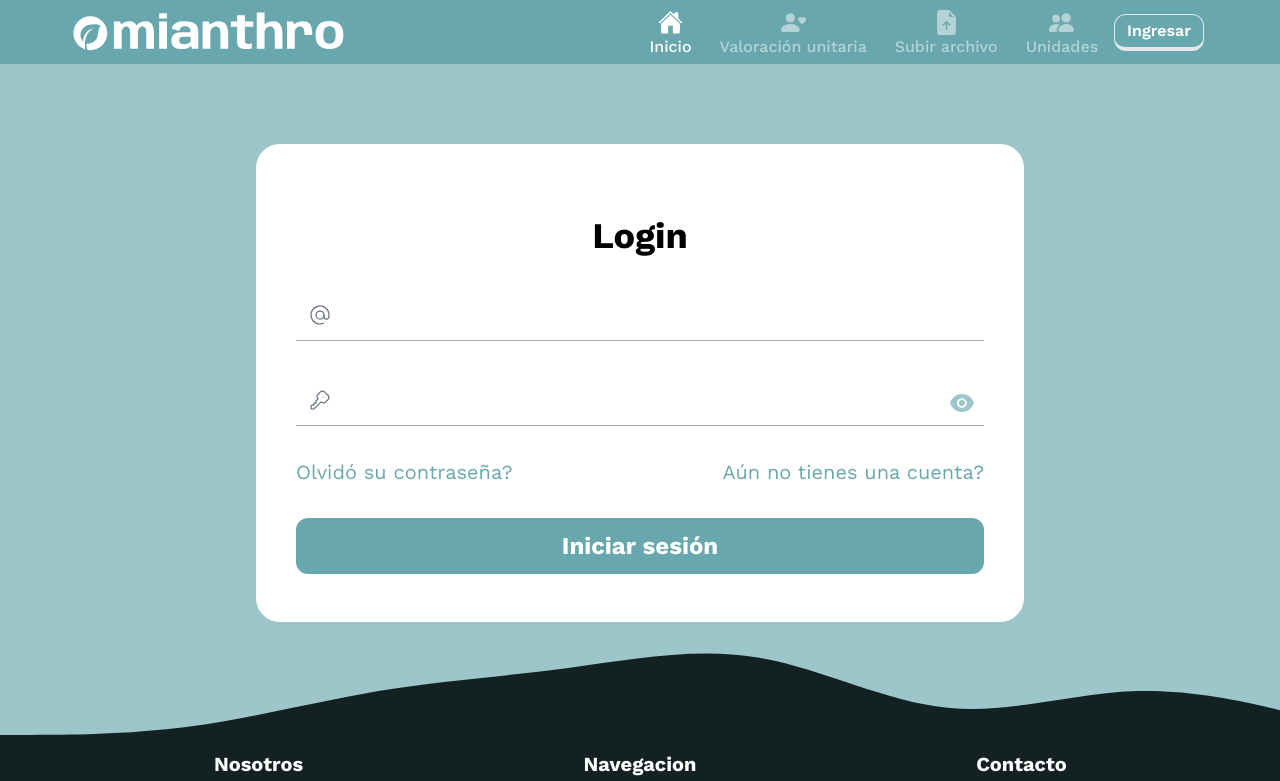
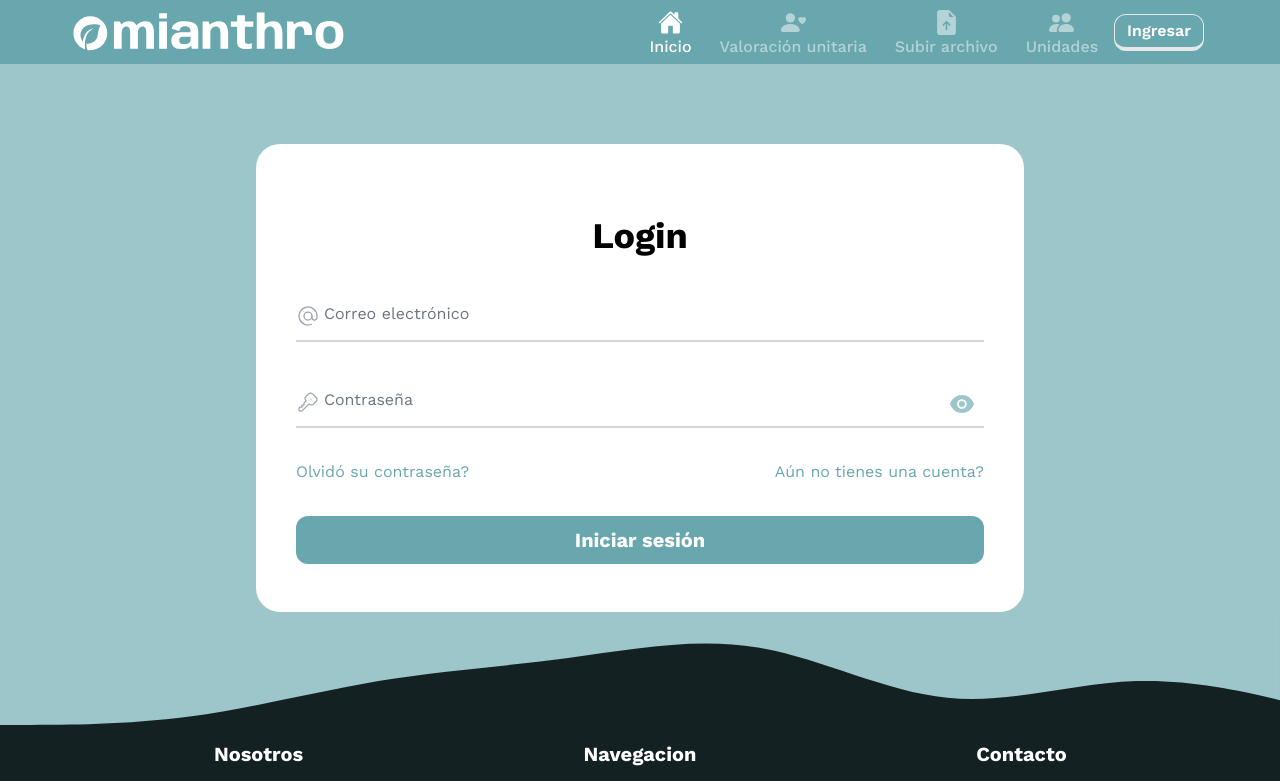
Before and after one commit to EstebanV23/coex-project, a React (Vite) app in the folder front/: page /login in a window 1280 px wide. Shown: the top 781 px of the page. Built offline with nearby package versions, Linux system fonts and the light colour scheme; what handsontable would draw is missing.

Commit message:
Agregando el modal

```diff
--- a/front/index.html
+++ b/front/index.html
@@ -13,6 +13,7 @@
 </head>
 
 <body class="bg-primary-blue-300">
+  <div id="modal-root"></div>
   <div id="loading-root"></div>
   <div id="root"></div>
   <script type="module" src="/src/main.jsx"></script>
--- a/front/src/components/Card.jsx
+++ b/front/src/components/Card.jsx
@@ -5,6 +5,7 @@ export default function Card ({ children, title, to, needVerify = true }) {
   const { isLogged, isVerified } = useUser()
   const textButtonLog = (!isLogged && 'Inicia sesión') || (needVerify && (!isVerified && 'Verifícate')) || 'Utilizar'
   const classNotAuth = 'opacity-50 cursor-not-allowed'
+
   return (
     <div className='flex flex-col items-center text-center gap-3 bg-white rounded-[3rem] px-6 py-4 basis-[330px]'>
       <h2 className='text-primary-blue font-bold text-2xl'>{title}</h2>
--- a/front/src/components/ChangePassword.jsx
+++ b/front/src/components/ChangePassword.jsx
@@ -70,31 +70,29 @@ export default function ChangePassword () {
                   error={errors}
                   name='oldPassword'
                   autoComplete='off'
-                  placeholder='Antigua contraseña'
+                  textLabel='Antigua contraseña'
                   type={showPasswordOld ? 'text' : 'password'}
                 />
                 <EyePassword setState={setShowPasswordOld} state={showPasswordOld} />
               </div>
               <div className='relative'>
                 <Input
-                  id='password'
                   icon={<TbPassword size={23} />}
                   error={errors}
                   type={showPassword ? 'text' : 'password'}
                   name='password'
                   autoComplete='off'
-                  placeholder='Nueva contraseña'
+                  textLabel='Nueva contraseña'
                 />
                 <EyePassword setState={setShowPassword} state={showPassword} />
               </div>
               <Input
-                id='passwordConfirm'
                 icon={<TbPassword size={23} />}
                 error={errors}
                 type={showPassword ? 'text' : 'password'}
                 name='passwordConfirm'
                 autoComplete='off'
-                placeholder='Repite tu nueva contraseña'
+                textLabel='Repite tu nueva contraseña'
               />
               <Button type='submit' className='text-xl py-2'>Enviar</Button>
             </form>
--- a/front/src/components/EditProfile.jsx
+++ b/front/src/components/EditProfile.jsx
@@ -49,43 +49,37 @@ export default function EditProfile () {
       >
         {
           ({ errors, handleSubmit }) =>
-            <form action='' className='flex flex-col gap-3' onSubmit={handleSubmit}>
+            <form action='' className='flex flex-col gap-6' onSubmit={handleSubmit}>
               <div className='flex flex-col gap-3 md:flex-row'>
                 <Input
-                  id='name'
                   icon={<BsPersonFill size={23} />}
                   error={errors}
                   name='name'
                   autoComplete='off'
-                  placeholder='Nombres'
+                  textLabel='Nombres'
                 />
                 <Input
-                  id='surname'
                   icon={<BsPersonFill size={23} />}
                   error={errors}
                   name='surname'
                   autoComplete='off'
-                  placeholder='Apellidos'
+                  textLabel='Apellidos'
                 />
               </div>
-              <div className='flex flex-col gap-3'>
               <Input
-                  id='email'
                 icon={<MdOutlineAlternateEmail size={23} />}
                 error={errors}
                 name='email'
                 autoComplete='off'
-                  placeholder='Email. ej: ejemplo@midominio.com'
+                textLabel='Correo electrónico'
               />
               <Input
-                  id='phone'
                 icon={<AiTwotonePhone size={23} />}
                 error={errors}
                 name='phone'
                 autoComplete='off'
-                  placeholder='Telefono. ej: 3156254789'
+                textLabel='Telefono'
               />
-              </div>
               {errorEdit && <p className='text-xl text-error'>El correo al que tratas de cambiar ya está registrado</p>}
               <Button type='submit' className='text-xl py-2'>Enviar</Button>
             </form>
--- a/front/src/components/EmailForgotPassword.jsx
+++ b/front/src/components/EmailForgotPassword.jsx
@@ -46,9 +46,9 @@ export default function EmailForgotPassword () {
               icon={<MdOutlineAlternateEmail size={23} />}
               name='email'
               type='email'
+              textLabel='Correo electrónico'
               autoComplete='on'
               error={errors}
-              placeholder='Email. ej: ejemplo@dominio.com'
             />
             <Button type='submit' className='text-primary-blue py-3 border-primary-blue hover:bg-primary-blue hover:text-white transition-all duration-500'>Enviar</Button>
           </form>
--- a/front/src/components/File.jsx
+++ b/front/src/components/File.jsx
@@ -4,6 +4,7 @@ import ViwerExcel from './ViwerExcel'
 import LoadingComponents from './LoadingComponents'
 import { shallow } from 'zustand/shallow'
 import { useNavbarStore } from '../stores/useNavbarStore'
+import { useUserStore } from '../stores/useUserStore'
 
 export default function File () {
   const [fileData, setFileData] = useState(null)
@@ -11,6 +12,7 @@ export default function File () {
     setFileData(e)
   }
   const { hiddenTrue } = useNavbarStore(store => store, shallow)
+  const { token } = useUserStore(store => store, shallow)
   const [data, setData] = useState(null)
   const [loading, setLoading] = useState(false)
   useEffect(() => {
@@ -29,7 +31,7 @@ export default function File () {
           method: 'POST',
           body: f
         }
-        fetch('https://mianthroapi.onrender.com/multi/mitoken', options)
+        fetch(`https://mianthroapi.onrender.com/multi/${token}`, options)
           .then(response => response.json())
           .then(response => {
             setData(response)
--- a/front/src/components/Input.jsx
+++ b/front/src/components/Input.jsx
@@ -1,17 +1,18 @@
 import { ErrorMessage, Field } from 'formik'
 
-export default function Input ({ children, icon, error, name, ...props }) {
+export default function Input ({ children, textLabel, icon, error, name, ...props }) {
   return (
     <div className='w-full'>
-      <div className='relative'>
-        <Field className='px-4 py-3.5 w-full text-base text-gray-900 border-b border-b-[#5757577e] appearance-none dark:text-white dark:border-gray-600 dark:focus:border-secondary-blue-700 focus:outline-none focus:ring-0 focus:border-secondary-blue-700 peer' name={name} placeholder=" " {...props}>
+      <div className='relative z-0'>
+        <Field className='block rounded-t-lg py-3.5 px-7 w-full text-base text-gray-900 bg-transparent border-0 border-b-2 border-gray-300 appearance-none dark:text-white dark:border-gray-600 dark:focus:border-primary-blue-500 focus:outline-none focus:ring-0 focus:border-primary-blue-600 peer' name={name} id={name} placeholder=' ' {...props}>
           {children}
         </Field>
         <label
-          className='absolute text-base text-gray-500 dark:text-gray-400 duration-300 transform -translate-y-4 scale-75 top-2 z-10 origin-[0] dark:bg-gray-900 peer-focus:px-2 peer-focus:text-primary-blue-600 peer-focus:dark:text-primary-blue-500 peer-placeholder-shown:scale-100 peer-placeholder-shown:-translate-y-1/2 peer-placeholder-shown:top-1/2 peer-focus:top-2 peer-focus:scale-75 peer-focus:-translate-y-4 left-3'
+          className='absolute text-base cursor-text text-gray-500 dark:text-gray-400 duration-300 transform -translate-y-5 translate-x-7 scale-75 top-3.5 z-10 origin-[0] peer-focus:left-0 peer-focus:text-primary-blue-600 peer-focus:dark:text-primary-blue-500 peer-placeholder-shown:scale-100 peer-placeholder-shown:translate-y-0 peer-focus:scale-75 peer-focus:-translate-y-5 '
           htmlFor={name}
-        >{icon}
+        >{textLabel}
         </label>
+        <i className='absolute left-0 top-4 text-gray-400 peer-focus:text-primary-blue-600 peer-focus:dark:text-primary-blue-500'>{icon}</i>
       </div>
       <ErrorMessage name={name} component={() => <p className='text-error-600 font-bold mt-1'>{error[name]}</p>} />
     </div>
--- a/front/src/components/LinksNavbar.jsx
+++ b/front/src/components/LinksNavbar.jsx
@@ -1,6 +1,8 @@
 import { NavLink } from 'react-router-dom'
 import linksRouters from '../constants/linksRouters'
 import sweetAlert from './../constants/sweetAlert'
+import Login from './Login'
+import Modal from './Modal'
 
 export default function LinksNavbar () {
   const stylesDefault = 'flex flex-col items-center h-full pt-1 px-3 rounded-2xl transition-all duration-400 ease-in-out text-white font-medium text-lg md:text-base hover:text-primary-blue hover:bg-white hover:font-bolder'
@@ -13,7 +15,7 @@ export default function LinksNavbar () {
 
   function handleClickLogged (e) {
     e.preventDefault()
-    sweetAlert('No tienes una sesión iniciada', 'Debes iniciar sesión con tu cuenta para ingresar a este apartado', 'info')
+    return <Modal><Login /></Modal>
   }
 
   return linksRouters().map(link => {
--- a/front/src/components/Login.jsx
+++ b/front/src/components/Login.jsx
@@ -53,6 +53,7 @@ export default function Login () {
                 icon={<EmailIcon />}
                 type='email'
                 name='email'
+                textLabel='Correo electrónico'
                 error={errors}
               />
 
@@ -61,6 +62,7 @@ export default function Login () {
                   icon={<PasswordIcon />}
                   type={showPassword ? 'text' : 'password'}
                   name='password'
+                  textLabel='Contraseña'
                   error={errors}
                   autoComplete='off'
                 />
@@ -72,19 +74,19 @@ export default function Login () {
               <div className='flex flex-col sm:flex-row justify-between w-full text-center gap-3'>
                 <NavLink
                   to='/forgot-password'
-                  className='text-xl text-primary-blue-500 hover:text-slate-700 hover:underline ease-in-out duration-200'
+                  className='text-base text-primary-blue-500 hover:text-slate-700 hover:underline ease-in-out duration-200'
                 >Olvidó su contraseña?
                 </NavLink>
                 <NavLink
                   to='/register'
-                  className='text-xl text-primary-blue-500 hover:text-slate-700 hover:underline ease-in-out duration-200'
+                  className='text-base text-primary-blue-500 hover:text-slate-700 hover:underline ease-in-out duration-200'
                 >Aún no tienes una cuenta?
                 </NavLink>
               </div>
 
               <button
                 type='submit'
-                className='bg-primary-blue text-white h-14 w-full rounded-xl text-2xl font-bold hover:bg-primary-blue-600 ease-in-out duration-200'
+                className='bg-primary-blue text-white h-12 w-full rounded-xl text-xl font-bold hover:bg-primary-blue-600 ease-in-out duration-200'
               >
                 Iniciar sesión
               </button>
--- /dev/null
+++ b/front/src/components/Modal.jsx
@@ -0,0 +1,18 @@
+import { createPortal } from 'react-dom'
+import { AiOutlineClose } from 'react-icons/ai'
+import { useModalStore } from '../stores/useModalStore'
+
+export default function Modal ({ children, title }) {
+  const { isOpen, open, close } = useModalStore()
+
+  return createPortal(
+    <div className='w-screen h-screen fixed top-0 left-0 bg-black bg-opacity-50 z-50 flex items-center justify-center'>
+      <div className='relative w-[500px] bg-white min-h-[100px] rounded-3xl shadow-xl p-5'>
+        {title && <div className='flex justify-between mb-5 pb-5 border-b-2 border-primary-blue-200 pr-10 text-primary-blue-800'>{title}</div>}
+        {children}
+        <button onClick={() => open()} className='absolute right-5 top-5 hover:bg-gray-200 rounded-full px-2 py-1 ease-in-out duration-300'><AiOutlineClose size={20} fill='#264446' /></button>
+      </div>
+    </div>,
+    document.getElementById('modal-root')
+  )
+}
--- a/front/src/components/Register.jsx
+++ b/front/src/components/Register.jsx
@@ -79,36 +79,36 @@ export default function Register () {
 
                 <div className='flex flex-col md:flex-row gap-6 w-full'>
                   <Input
-                    disabled={loading} icon={<BsPersonFill size={22} />} type='text' placeholder='Nombres' name='name' error={errors}
+                    disabled={loading} icon={<BsPersonFill size={22} />} type='text' textLabel='Nombres' name='name' error={errors}
                   />
                   <Input
-                    disabled={loading} icon={<BsPersonFill size={22} />} type='text' placeholder='Apellidos' name='surname' error={errors}
+                    disabled={loading} icon={<BsPersonFill size={22} />} type='text' textLabel='Apellidos' name='surname' error={errors}
                   />
                 </div>
                 <div className='flex flex-col md:flex-row gap-6 w-full'>
                   <Input
-                    disabled={loading} icon={<AiTwotonePhone size={22} />} type='text' placeholder='Telefono' name='phone' error={errors}
+                    disabled={loading} icon={<AiTwotonePhone size={22} />} type='text' textLabel='Telefono' name='phone' error={errors}
                   />
                   <Input
-                    disabled={loading} icon={<MdOutlineAlternateEmail size={22} />} type='text' placeholder='Correo electrónico' name='email' error={errors}
+                    disabled={loading} icon={<MdOutlineAlternateEmail size={22} />} type='text' textLabel='Correo electrónico' name='email' error={errors}
                   />
                 </div>
                 <div className='flex flex-col md:flex-row gap-6 w-full'>
                   <div className='w-full relative'>
                     <Input
-                      disabled={loading} autoComplete='off' icon={<TbPassword size={22} />} type={showPassword ? 'text' : 'password'} placeholder='Contraseña' name='password' error={errors}
+                      disabled={loading} autoComplete='off' icon={<TbPassword size={22} />} type={showPassword ? 'text' : 'password'} textLabel='Contraseña' name='password' error={errors}
                     />
 
                     <EyePassword state={showPassword} setState={setShowPassword} />
                   </div>
 
                   <Input
-                    disabled={loading} autoComplete='off' icon={<TbPassword size={22} />} type={showPassword ? 'text' : 'password'} placeholder='Repetir contraseña' name='secondPassword' error={errors}
+                    disabled={loading} autoComplete='off' icon={<TbPassword size={22} />} type={showPassword ? 'text' : 'password'} textLabel='Repetir contraseña' name='secondPassword' error={errors}
                   />
                 </div>
                 <div className='flex flex-col items-start justify-between w-full'>
-                  <Link to='/login' className='text-primary-blue text-xl'>Ya tienes una cuenta?</Link>
-                  {emailDuplicate && <p className='text-error text-xl'>Este correo ya se encuentra registrado</p>}
+                  <Link to='/login' className='text-primary-blue text-base'>Ya tienes una cuenta?</Link>
+                  {emailDuplicate && <p className='text-error text-base'>Este correo ya se encuentra registrado</p>}
                 </div>
                 <Button disabled={loading} type='submit' className='py-2 transition-all duration-500 text-xl text-primary-blue font-bold hover:bg-primary-blue hover:text-white border-primary-blue'>{loading ? <LoadingComponents size={27} /> : 'Registrarse'}</Button>
               </div>
--- /dev/null
+++ b/front/src/stores/useModalStore.js
@@ -0,0 +1,7 @@
+import { create } from 'zustand'
+
+export const useModalStore = create(set => ({
+  isOpen: false,
+  open: () => set({ isOpen: true }),
+  close: () => set({ isOpen: false })
+}))
```
Lines whose indentation alone changed are shown as unchanged.
